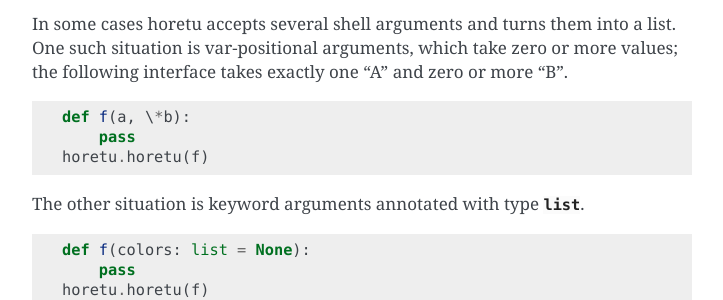
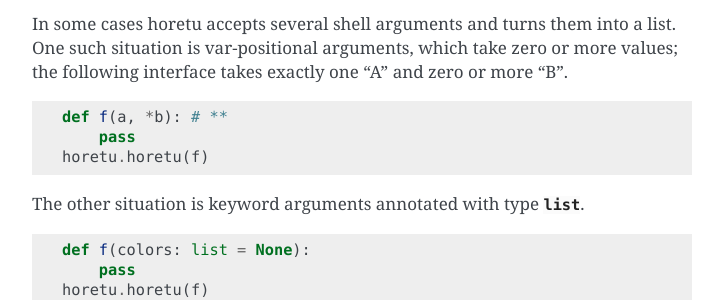
Before and after one commit to tlevine/horetu, a Sphinx documentation site: the page built from docs/settings.rst, in a window 1280 px wide and 900 px high, scrolled down 2190 px. Shown: the part 152-452 px from the top of the window, without its empty margins (388-1111 px from the left). Built offline with Sphinx 7.4.7, drawn with Linux system fonts in a browser that asks for light colours.

Commit message:
syntax highlighting

```diff
--- a/docs/settings.rst
+++ b/docs/settings.rst
@@ -110,7 +110,7 @@ the following interface takes exactly one "A" and zero or more "B".
 
 .. testcode::
 
-    def f(a, \*b):
+    def f(a, *b): # **
         pass
     horetu.horetu(f)
 
```
